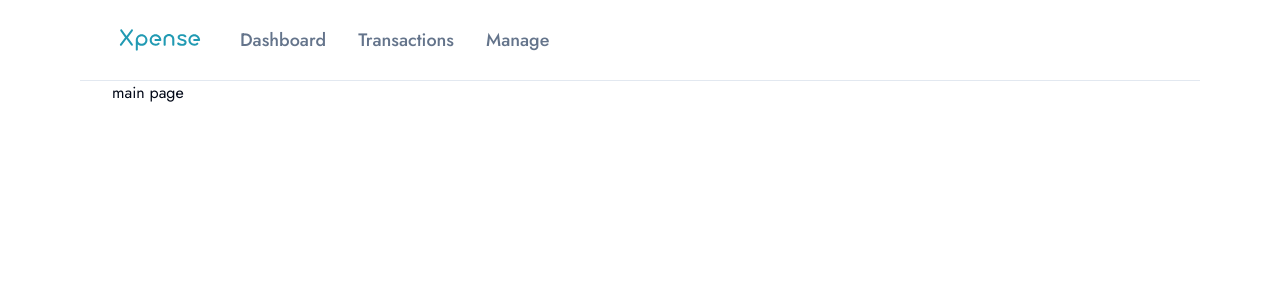
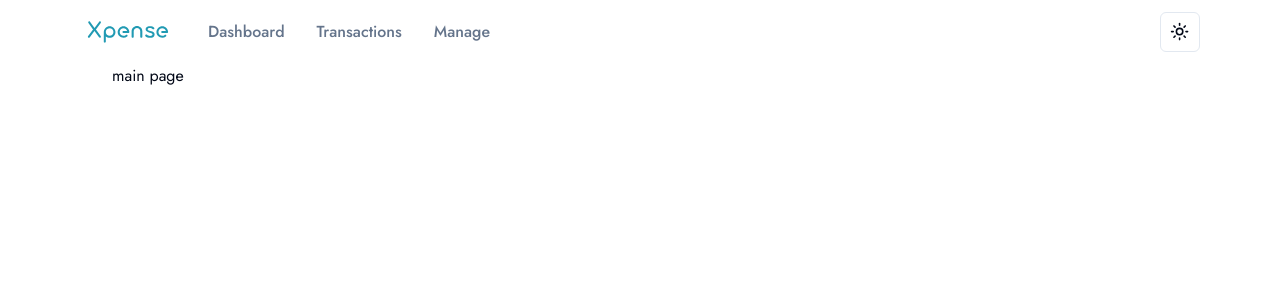
Before and after one commit to BajraYeJoon/xpense-tracker, a Next.js app: page / in a window 1280 px wide. Shown: the top 300 px of the page. Built offline with nearby package versions, Linux system fonts and the light colour scheme.

Commit message:
feat: Add ThemeSwitcher and UserButton to Navbar, update layout structure, and create Home page component

```diff
--- a/src/app/(main)/layout.tsx
+++ b/src/app/(main)/layout.tsx
@@ -3,7 +3,7 @@ import React from "react";
 
 function layout({ children }: { children: React.ReactNode }) {
   return (
-    <main className="relative h-screen w-full">
+    <main className="relative h-screen ">
       <Navbar />
       {children}
     </main>
--- a/src/app/layout.tsx
+++ b/src/app/layout.tsx
@@ -20,7 +20,7 @@ export default function RootLayout({
 }>) {
   return (
     <ClerkProvider>
-      <html lang="en">
+      <html lang="en" suppressHydrationWarning={true}>
         <body className={jost.className}>
           <ThemeProvider
             attribute="class"
@@ -28,7 +28,7 @@ export default function RootLayout({
             enableSystem
             disableTransitionOnChange
           >
-            <main className="mx-auto w-full max-w-screen-2xl px-2.5 md:px-20">
+            <main className="container mx-auto w-full max-w-screen-2xl px-2.5 md:px-20">
               {children}
             </main>
           </ThemeProvider>
--- /dev/null
+++ b/src/app/page.tsx
@@ -0,0 +1,5 @@
+import React from "react";
+
+export default function Home() {
+  return <div>Home page</div>;
+}
--- a/src/components/global/mode-toggle.tsx
+++ b/src/components/global/mode-toggle.tsx
@@ -12,7 +12,7 @@ import {
 
 import { Button } from "../ui/button";
 
-export function ModeToggle() {
+export function ThemeSwitcher() {
   const { setTheme } = useTheme();
 
   return (
--- a/src/components/site/navigation/Navbar.tsx
+++ b/src/components/site/navigation/Navbar.tsx
@@ -1,9 +1,11 @@
 "use client";
 import { buttonVariants } from "@/components/ui/button";
 import { cn } from "@/lib/utils";
+import { UserButton } from "@clerk/nextjs";
 import Image from "next/image";
 import Link from "next/link";
 import { usePathname } from "next/navigation";
+import { ThemeSwitcher } from "@/components/global/mode-toggle";
 
 export const navitems = [
   {
@@ -30,10 +32,13 @@ const Navbar = () => {
 
 function DesktopNavbar() {
   return (
-    <nav className="hidden border-separate border-b bg-background md:block">
-      <nav className="container flex items-center justify-between px-8">
-        <div className="flex h-20 min-h-14 items-center gap-x-4">
-          <div className="overflow-hidden h-24 w-24 flex justify-center items-center">
+    <nav className="hidden  bg-background md:block">
+      <nav className=" flex items-center justify-between gap-2">
+        <div className="flex h-16 min-h-14 items-center gap-x-4">
+          <Link
+            href="/"
+            className="overflow-hidden h-24 w-24 flex justify-center items-center"
+          >
             <Image
               src={"/xpense-logo.svg"}
               alt="Xpense Logo"
@@ -41,12 +46,16 @@ function DesktopNavbar() {
               width={500}
               height={100}
             />
-          </div>
+          </Link>
           <div className="flex h-full">
             {navitems.map((item, index) => (
               <NavbarItem key={index} {...item} />
             ))}
           </div>
+        </div>
+        <div className="flex items-center gap-2">
+          <ThemeSwitcher />
+          <UserButton afterSignOutUrl="/sign-in" />
         </div>
       </nav>
     </nav>
@@ -64,12 +73,15 @@ function NavbarItem({ label, link }: { label: string; link: string }) {
           buttonVariants({
             variant: "ghost",
           }),
-          "w-full justify-start text-lg text-muted-foreground hover:text-foreground",
-          isActive && "text-foreground"
+          "w-full justify-start text-base text-muted-foreground hover:text-foreground",
+          isActive && "text-foreground "
         )}
       >
         {label}
       </Link>
+      {isActive && (
+        <div className="absolute -bottom-[2px] left-1/2 hidden h-[2px] w-4/5 -translate-x-1/2 rounded-xl bg-foreground md:block"></div>
+      )}
     </div>
   );
 }
```
